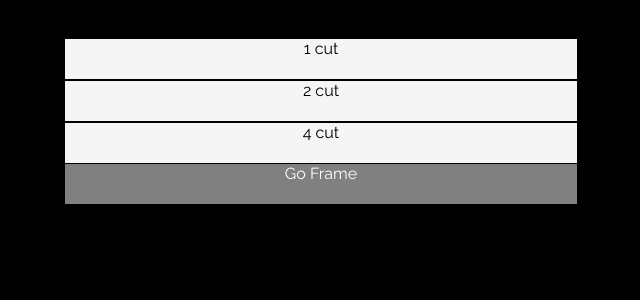
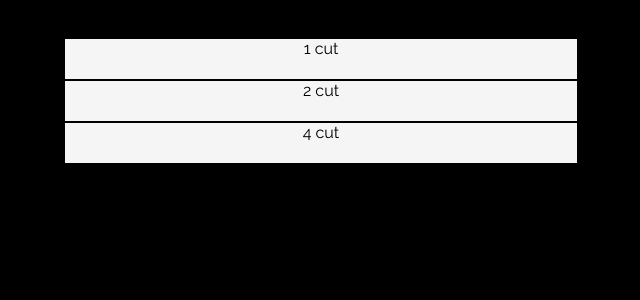
Before and after one commit to hye1ee/My-SelfieRoom, a React (Create React App) app: page / in a window 1280 px wide. Both pictures are taken after a click on the element "START". Shown: the top 300 px of the page, without its empty margins (319-959 px from the left). Built offline with nearby package versions, Linux system fonts and the light colour scheme; the HTML template or start-up script is replaced by a standard one.

Commit message:
[chore] Draft for merge

```diff
--- a/src/js/Cut.js
+++ b/src/js/Cut.js
@@ -6,10 +6,9 @@ import {useState} from 'react';
 function Cut(props) {
 
   const [goframe, setGoframe] = useState(false);
-  const [cuts, setCuts] = useState(0);
   const [data, setData] = useState({});
 
-  const goFrame = () => {
+  const goFrame = (cuts) => {
     if(cuts){ //* go next step only if user made a selection
       setData({cuts : cuts});
       setGoframe(true);
@@ -23,10 +22,9 @@ function Cut(props) {
         <div className="Content">
             <div>this is Cut page</div>
             <div >How many photos do you want?</div>
-            <div className="option" onClick={()=>setCuts(1)}>1 cut</div>
-            <div className="option" onClick={()=>setCuts(2)}>2 cut</div>
-            <div className="option" onClick={()=>setCuts(4)}>4 cut</div>
-            <div className={"Button" + `${cuts?" Active":""}`} onClick={goFrame}>Go Frame</div>
+            <div className="option" onClick={()=>goFrame(1)}>1 cut</div>
+            <div className="option" onClick={()=>goFrame(2)}>2 cut</div>
+            <div className="option" onClick={()=>goFrame(4)}>4 cut</div>
         </div>
       }
     </div>
--- a/src/js/Filter.js
+++ b/src/js/Filter.js
@@ -6,6 +6,7 @@ import {useState} from 'react';
 function Filter(props) {
 
   const [goshare, setGoshare] = useState(false);
+  console.log(props.data.images);
 
   return (
     <div className="Wrapper">
--- a/src/js/Select.js
+++ b/src/js/Select.js
@@ -35,7 +35,7 @@ function Select(props) {
   return (
     <div className="Wrapper">
       {gofilter?
-        <Filter setGomain={props.setGomain}/>:
+        <Filter setGomain={props.setGomain} data={data}/>:
         <div className="Content">
             <div>this is Select page</div>
             <div className="canvasWrapper">
```
Also changed, not shown: src/js/Frame.js (line endings or trailing spaces).
